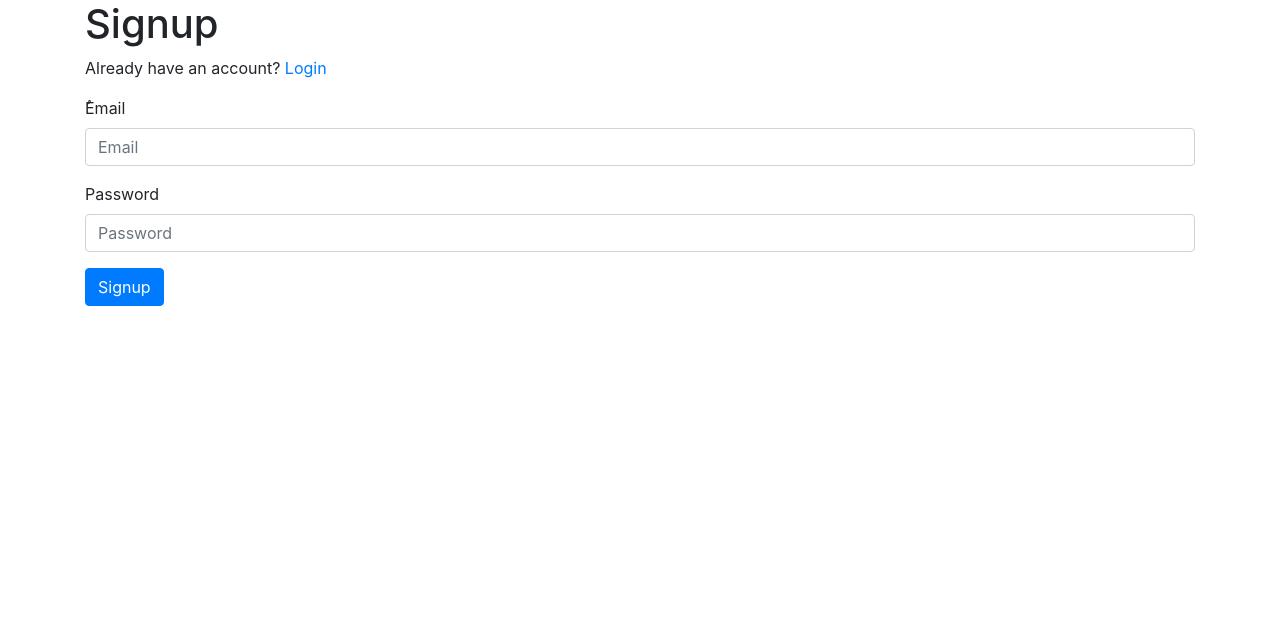
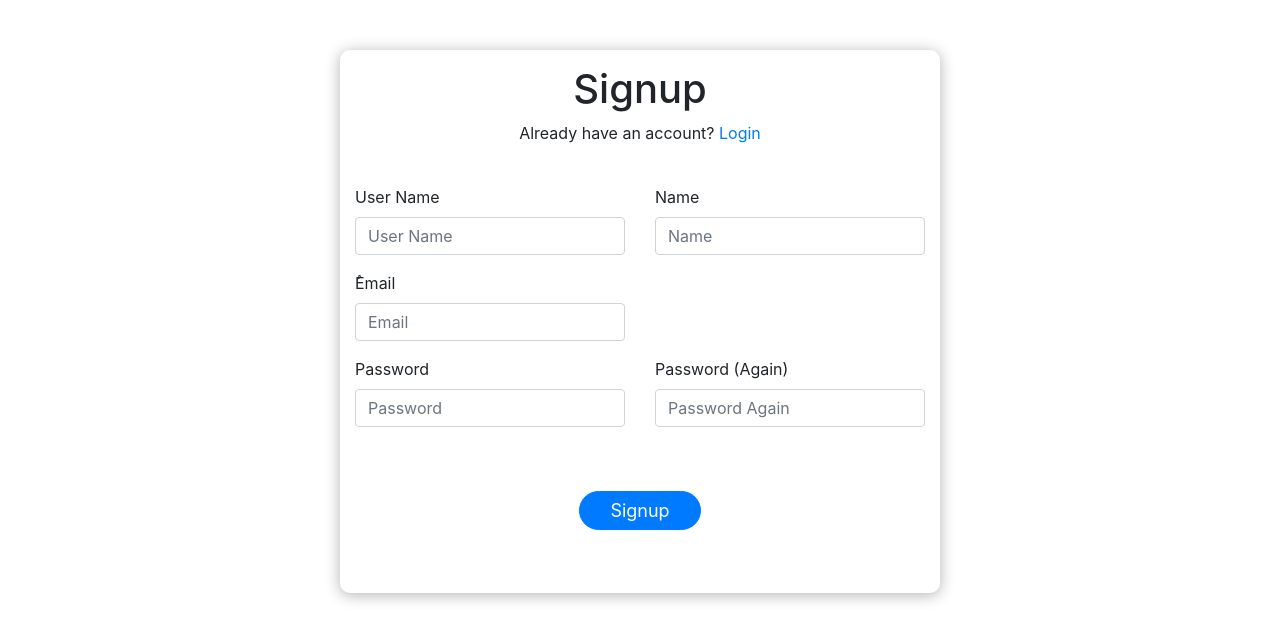
Before and after one commit to YoussefPasha/chat, a React (Create React App) app: page /signup in a window 1280 px wide. Shown: the top 640 px of the page. Built offline with nearby package versions, Linux system fonts and the light colour scheme; no server answers.

Commit message:
done styling signup

```diff
--- a/src/App.js
+++ b/src/App.js
@@ -4,6 +4,7 @@
 import * as ChatActions from "./store/actions/chatActions";
 import Auth from "./components/pages/Auth";
 import "bootstrap/dist/css/bootstrap.min.css";
+import "./Assets/css/swag.css";
 class App extends Component {
   componentDidMount() {
     this.props.setupSocket();
--- /dev/null
+++ b/src/Assets/css/swag.css
@@ -0,0 +1,19 @@
+.form-wrapper {
+  max-width: 600px;
+  margin: auto;
+  box-shadow: 0px 2px 15px rgba(0, 0, 0, 0.3);
+  padding: 15px;
+  margin-top: 50px;
+  border-radius: 10px;
+  background: #fff;
+}
+
+.App {
+  background: #eee;
+}
+
+.btn {
+  padding: 5px 30px !important;
+  border-radius: 50px;
+  font-size: 18px;
+}
--- a/src/components/partials/Signup.js
+++ b/src/components/partials/Signup.js
@@ -7,6 +7,10 @@
     this.state = {
       email: "",
       password: "",
+      passwordAgain: "",
+      userName: "",
+      name: "",
+      error: "",
     };
   }
   render() {
@@ -15,26 +19,79 @@
         <div className="row">
           <div className="col-md-12">
             <div className="form-wrapper">
+              <div className="text-center">
                 <h1>Signup</h1>
+              </div>
               <form
                 onSubmit={(e) => {
                   e.preventDefault();
                   if (this.props.socket) {
+                    let empty = 0;
+                    Object.keys(this.state).map((key) => {
+                      if (this.state[key] === "") {
+                        empty += 1;
+                      }
+                    });
+                    if (empty > 0) {
+                      return this.setState({ error: "All Fields Required" });
+                    } else {
+                      if (this.state.password !== this.state.passwordAgain) {
+                        return this.setState({ error: "password Must Match" });
+                      }
                       this.props.socket.send(
                         JSON.stringify({
                           type: "SIGNUP",
                           data: {
                             email: this.state.email,
                             password: this.state.password,
+                            name: this.state.name,
+                            userName: this.state.userName,
                           },
                         })
                       );
                     }
+                  }
                 }}
               >
+                <div className="text-center">
                   <p>
                     Already have an account? <Link to="/login">Login</Link>
                   </p>
+                  <br />
+                  {this.state.error ? (
+                    <p className="text-danger">{this.state.error}</p>
+                  ) : null}
+                </div>
+                <div className="row">
+                  <div className="col-md-6">
+                    <div className="form-group">
+                      <label>User Name</label>
+                      <input
+                        type="text"
+                        className="form-control"
+                        placeholder="User Name"
+                        value={this.state.userName}
+                        onChange={(e) =>
+                          this.setState({ userName: e.target.value })
+                        }
+                      ></input>
+                    </div>
+                  </div>
+                  <div className="col-md-6">
+                    <div className="form-group">
+                      <label>Name</label>
+                      <input
+                        type="text"
+                        className="form-control"
+                        placeholder="Name"
+                        value={this.state.name}
+                        onChange={(e) =>
+                          this.setState({ name: e.target.value })
+                        }
+                      ></input>
+                    </div>
+                  </div>
+                  <div className="col-md-6">
                     <div className="form-group">
                       <label>ُEmail</label>
                       <input
@@ -42,9 +99,15 @@
                         className="form-control"
                         placeholder="Email"
                         value={this.state.email}
-                    onChange={(e) => this.setState({ email: e.target.value })}
+                        onChange={(e) =>
+                          this.setState({ email: e.target.value })
+                        }
                       ></input>
                     </div>
+                  </div>
+                </div>
+                <div className="row">
+                  <div className="col-md-6">
                     <div className="form-group">
                       <label>Password</label>
                       <input
@@ -57,9 +120,31 @@
                         }
                       ></input>
                     </div>
+                  </div>
+                  <div className="col-md-6">
+                    <div className="form-group">
+                      <label>Password (Again)</label>
+                      <input
+                        type="password"
+                        className="form-control"
+                        placeholder="Password Again"
+                        value={this.state.passwordAgain}
+                        onChange={(e) =>
+                          this.setState({ passwordAgain: e.target.value })
+                        }
+                      ></input>
+                    </div>
+                  </div>
+                </div>
+                <br />
+                <br />
+                <div className="text-center">
                   <button className="btn btn-primary" type="submit">
                     Signup
                   </button>
+                </div>
+                <br />
+                <br />
               </form>
             </div>
           </div>
```
Lines whose indentation alone changed are shown as unchanged.
